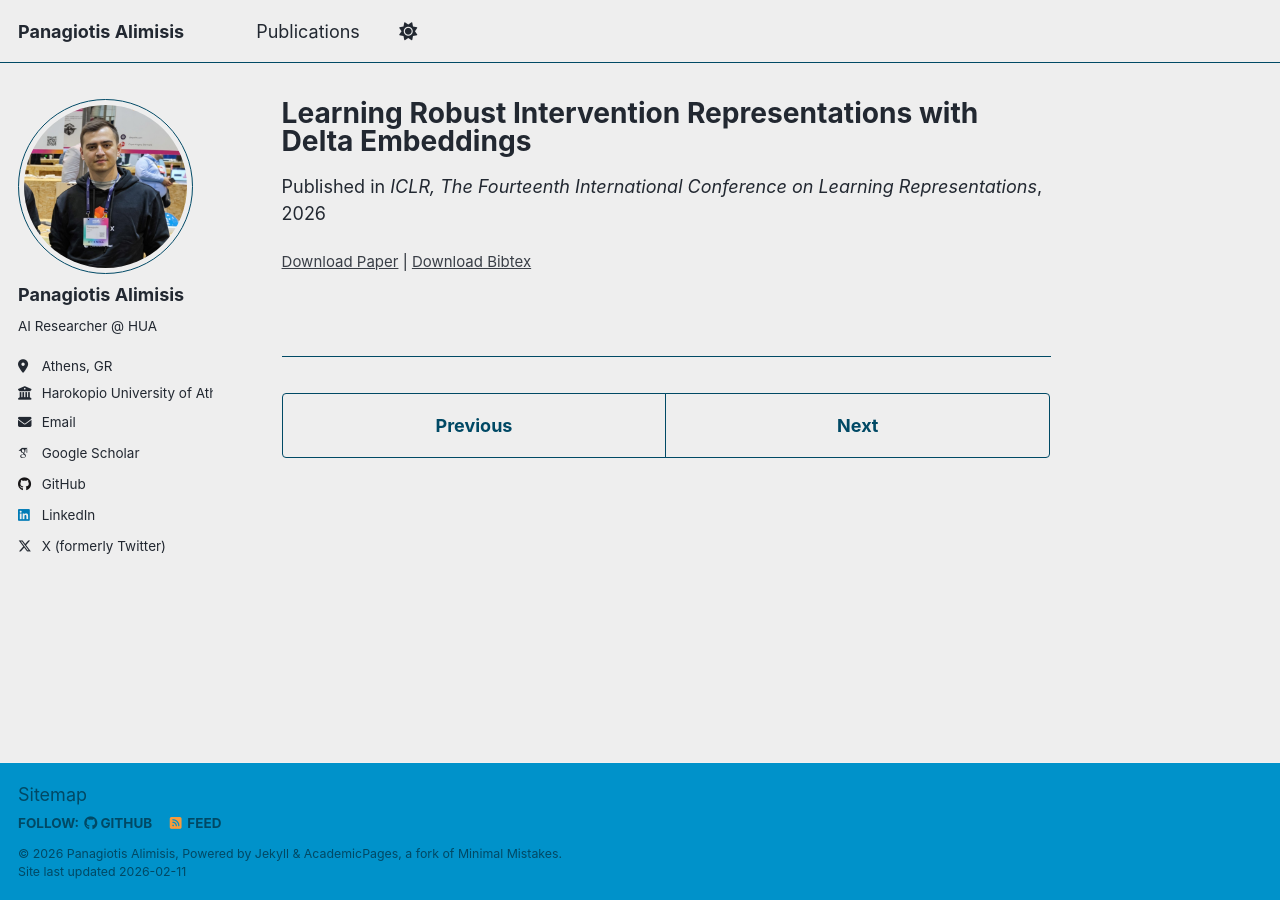
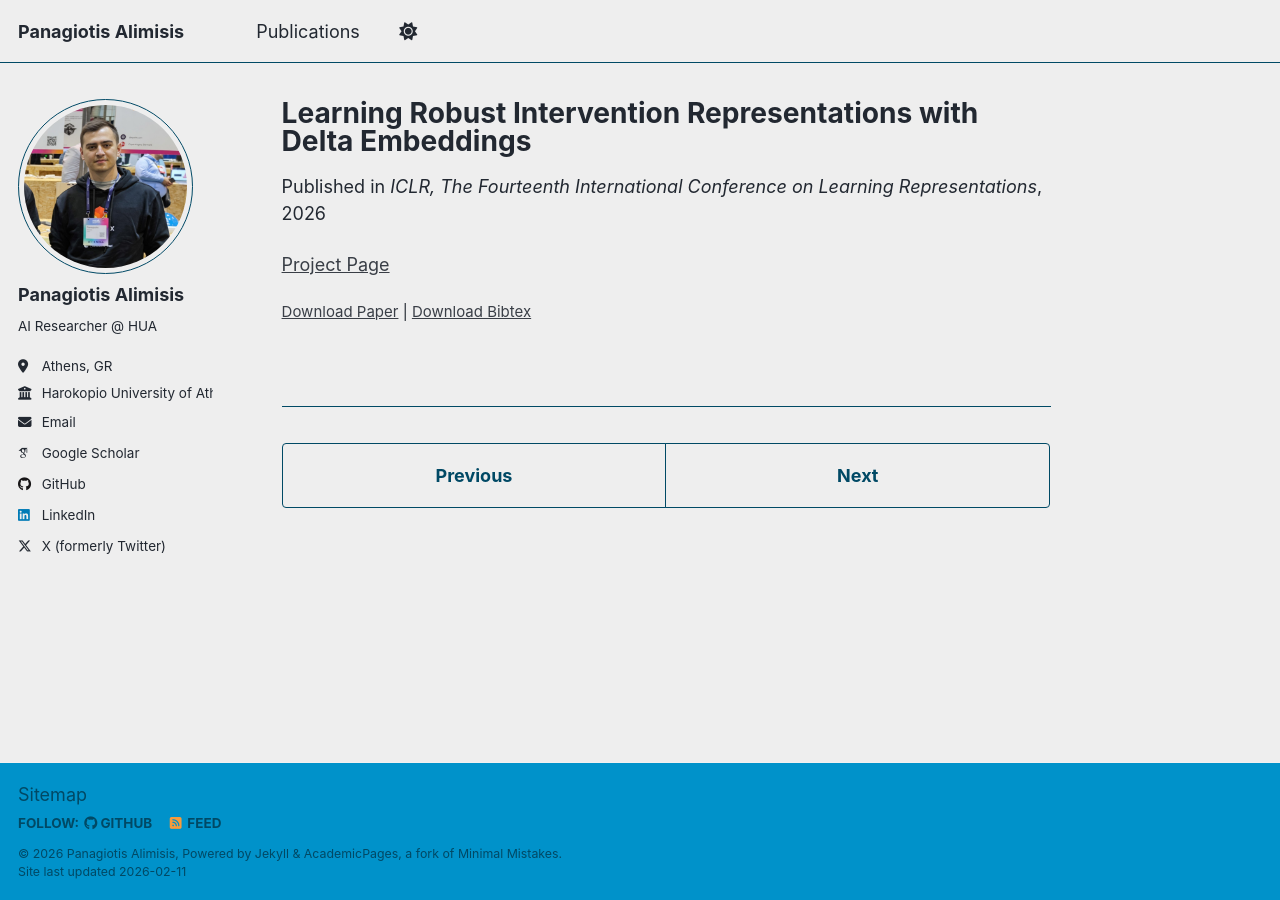
Before and after one commit to palimisis/palimisis.github.io, a Jekyll site: the page built from _publications/2026-04-23-Learning-Robust-Intervention-Representations-with-Delta-Embeddings.md, in a window 1280 px wide. Built offline with Jekyll 4.4.1, drawn with Linux system fonts in a browser that asks for light colours; some web fonts are replaced; a script that is not in the unit is left out.

Commit message:
added link to project page

```diff
--- a/_publications/2026-04-23-Learning-Robust-Intervention-Representations-with-Delta-Embeddings.md
+++ b/_publications/2026-04-23-Learning-Robust-Intervention-Representations-with-Delta-Embeddings.md
@@ -12,3 +12,4 @@ bibtexurl: https://scholar.googleusercontent.com/scholar.bib?q=info:fYH_7svQmHwJ
 # citation: 'Your Name, You. (2010). &quot;Paper Title Number 2.&quot; <i>Journal 1</i>. 1(2).'
 share: false
 ---
+[Project Page](https://palimisis.github.io/Learning-Robust-Intervention-Representations-with-Delta-Embeddings/)
```
